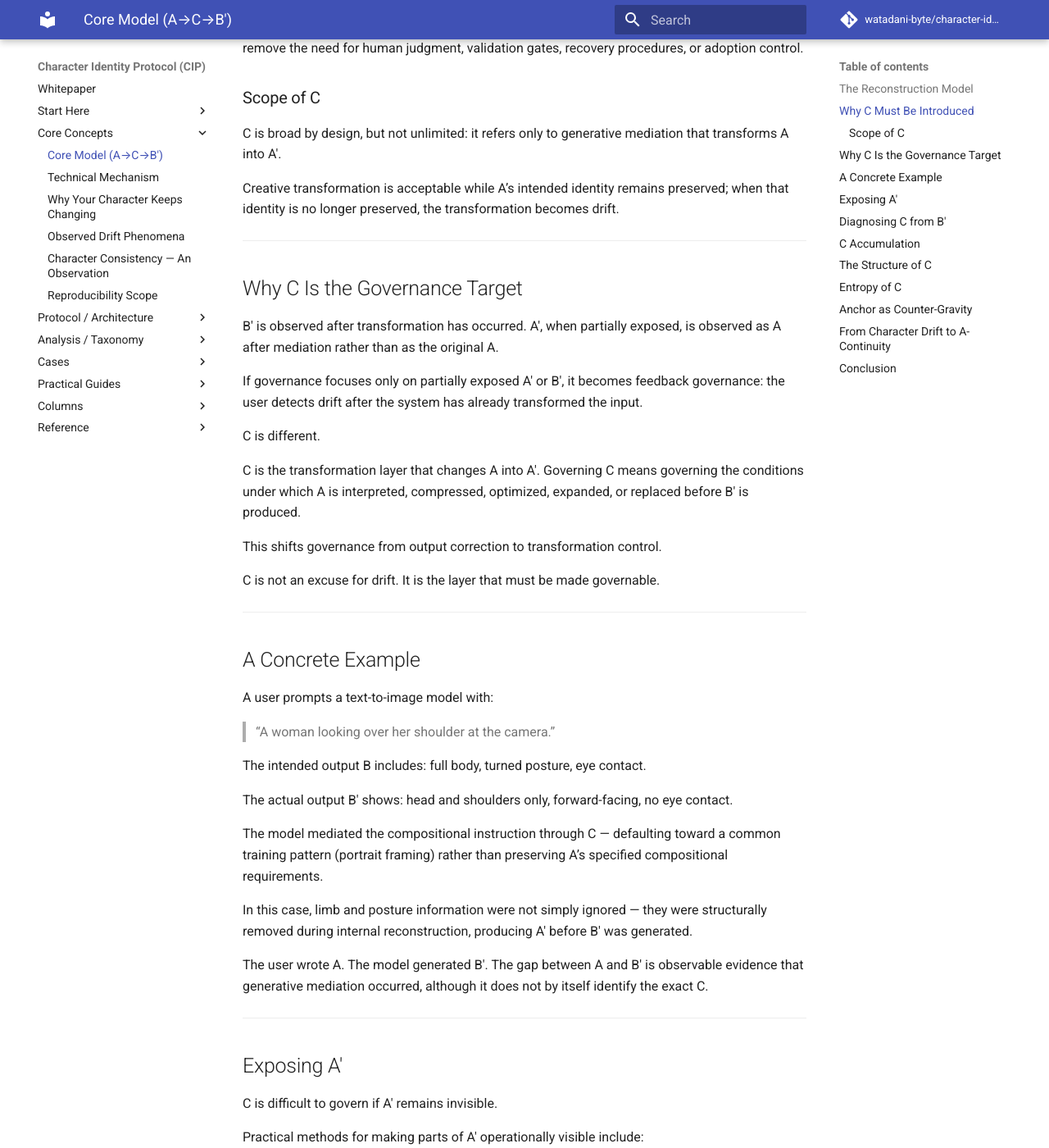
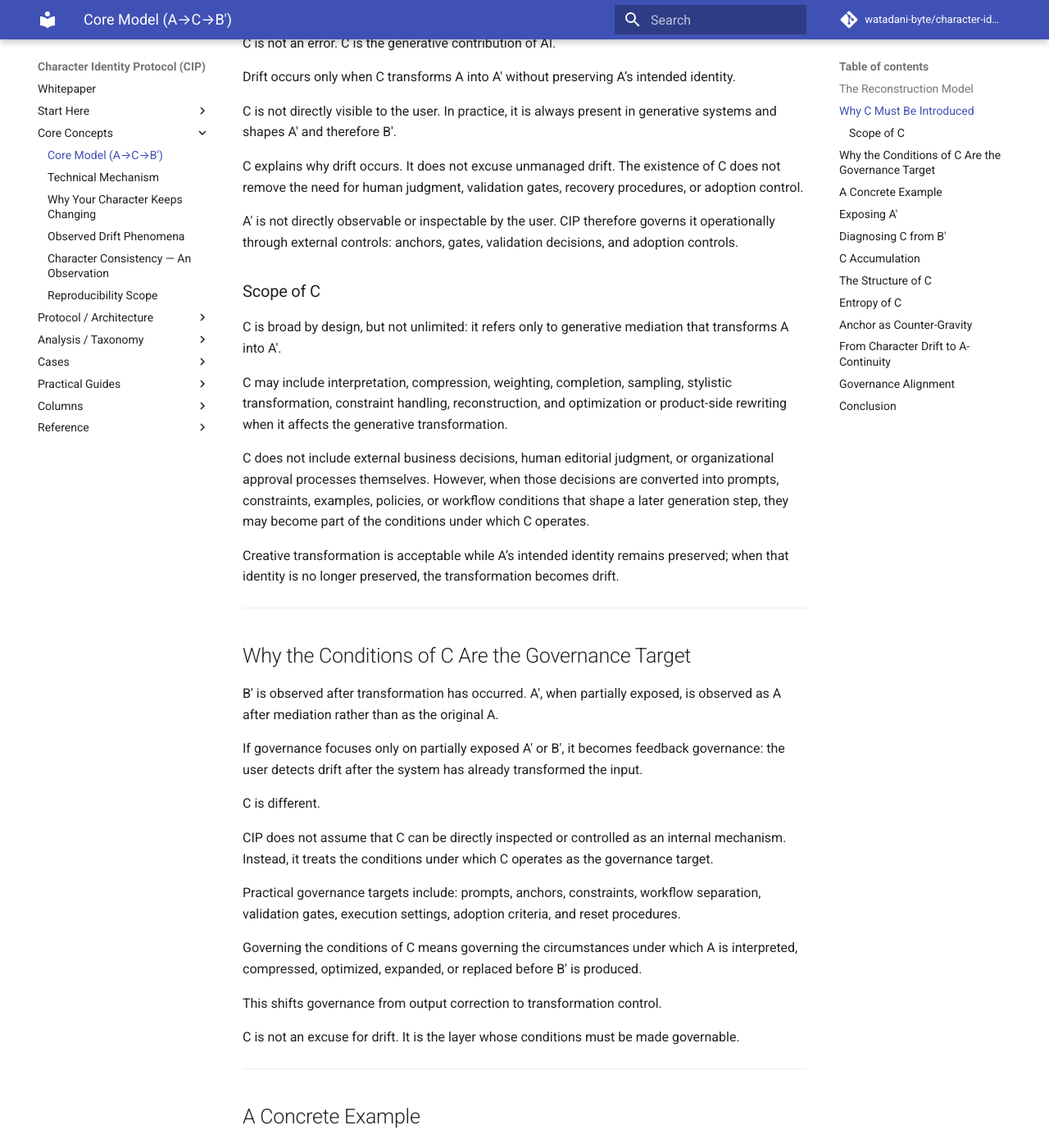
Before and after one commit to watadani-byte/character-identity-protocol, an MkDocs documentation site: the page built from docs/model_a_c_b.md, in a window 1280 px wide and 1400 px high, scrolled down 1850 px. Shown: the whole window at 82% size. Built offline with MkDocs 1.6.1 and Material for MkDocs 9.7.7, drawn with Linux system fonts in a browser that asks for light colours; comment, search, counter and statistics services are not loaded; some of the changed text lies outside the part shown.

Commit message:
model_a_c_b.md を更新

````diff
--- a/docs/model_a_c_b.md
+++ b/docs/model_a_c_b.md
@@ -1,4 +1,6 @@
 # Why Generative AI Does Not Execute Your Input
+
+In this document, CIP refers to Character Identity Protocol: an inference-time adoption-governance framework that determines whether probabilistic outputs remain valid for adoption under identity, brand-code, and rights-control constraints.
 
 Most people assume generative AI works like this:
 
@@ -20,21 +22,21 @@ A → (A + C) → A′ → B′ ≠ B
 
 Where:
 
-|Symbol|Meaning                                                                                                                                          |
-|------|-------------------------------------------------------------------------------------------------------------------------------------------------|
-|A     |User input (prompt, instruction, request)                                                                                                        |
-|C     |Generative mediation — the added layer of interpretation, optimization, constraint handling, and creative transformation between input and output|
-|A′    |Internally reconstructed state: A as transformed by C                                                                                            |
-|B     |Intended output (what the user expects)                                                                                                          |
-|B′    |Actual output (what the system produces)                                                                                                         |
+|Symbol|Meaning                                                                                                                                                      |
+|------|-------------------------------------------------------------------------------------------------------------------------------------------------------------|
+|A     |User input (prompt, instruction, request)                                                                                                                    |
+|C     |Generative mediation — the set of mediations through which A is interpreted, compressed, weighted, optimized, constrained, and creatively transformed into A′|
+|A′    |Internally reconstructed state: A as transformed by C                                                                                                        |
+|B     |Intended output (what the user expects)                                                                                                                      |
+|B′    |Actual output (what the system produces)                                                                                                                     |
 
-A′ is not fully or directly observable by the user under ordinary conditions. However, CIP can make parts of A′ operationally visible through external controls such as prompt disclosure, anchor comparison, execution traces, gates, validation decisions, and adoption controls.
+A′ is not fully or directly observable by the user under ordinary conditions. However, CIP can make parts of A′ operationally externalizable, inferable, or testable through external controls such as prompt disclosure, anchor comparison, execution traces, gates, validation decisions, and adoption controls.
 
 The system does not execute A as a fixed specification.
 
 It internally mediates A through C — adding interpretation, inference, optimization, compression, stylistic transformation, and creative contribution — producing A′, which then generates B′. B′ may deviate from B.
 
-B′ ≠ B is not necessarily a malfunction. It is often the expected behavior of a system operating under generative mediation. However, when B′ no longer preserves the intended identity of A, the deviation becomes drift and requires governance.
+B′ ≠ B does not mean that every difference is a failure. It marks the structural possibility of deviation; drift occurs only when the intended identity of A is no longer preserved. B′ ≠ B is not necessarily a malfunction — it is often the expected behavior of a system operating under generative mediation. However, when B′ no longer preserves the intended identity of A, the deviation becomes drift and requires governance.
 
 > **Note on notation:** The two notations describe the same phenomenon at different levels of abstraction: A → (A + C) → A′ → B′ explains *why* the transformation occurs and where drift enters; A → A′ → B′ describes the structural sequence of reconstruction and output.
 >
@@ -59,15 +61,21 @@ C is not directly visible to the user. In practice, it is always present in gene
 C explains why drift occurs. It does not excuse unmanaged drift.
 The existence of C does not remove the need for human judgment, validation gates, recovery procedures, or adoption control.
 
+A′ is not directly observable or inspectable by the user. CIP therefore governs it operationally through external controls: anchors, gates, validation decisions, and adoption controls.
+
 ### Scope of C
 
 C is broad by design, but not unlimited: it refers only to generative mediation that transforms A into A′.
+
+C may include interpretation, compression, weighting, completion, sampling, stylistic transformation, constraint handling, reconstruction, and optimization or product-side rewriting when it affects the generative transformation.
+
+C does not include external business decisions, human editorial judgment, or organizational approval processes themselves. However, when those decisions are converted into prompts, constraints, examples, policies, or workflow conditions that shape a later generation step, they may become part of the conditions under which C operates.
 
 Creative transformation is acceptable while A’s intended identity remains preserved; when that identity is no longer preserved, the transformation becomes drift.
 
 -----
 
-## Why C Is the Governance Target
+## Why the Conditions of C Are the Governance Target
 
 B′ is observed after transformation has occurred. A′, when partially exposed, is observed as A after mediation rather than as the original A.
 
@@ -75,11 +83,15 @@ If governance focuses only on partially exposed A′ or B′, it becomes feedbac
 
 C is different.
 
-C is the transformation layer that changes A into A′. Governing C means governing the conditions under which A is interpreted, compressed, optimized, expanded, or replaced before B′ is produced.
+CIP does not assume that C can be directly inspected or controlled as an internal mechanism. Instead, it treats the conditions under which C operates as the governance target.
+
+Practical governance targets include: prompts, anchors, constraints, workflow separation, validation gates, execution settings, adoption criteria, and reset procedures.
+
+Governing the conditions of C means governing the circumstances under which A is interpreted, compressed, optimized, expanded, or replaced before B′ is produced.
 
 This shifts governance from output correction to transformation control.
 
-C is not an excuse for drift. It is the layer that must be made governable.
+C is not an excuse for drift. It is the layer whose conditions must be made governable.
 
 -----
 
@@ -97,7 +109,7 @@ The model mediated the compositional instruction through C — defaulting toward
 
 In this case, limb and posture information were not simply ignored — they were structurally removed during internal reconstruction, producing A′ before B′ was generated.
 
-The user wrote A. The model generated B′. The gap between A and B′ is observable evidence that generative mediation occurred, although it does not by itself identify the exact C.
+The user wrote A. The model generated B′. The gap between A and B′ is observable evidence that generative mediation occurred, although it does not by itself identify the exact C. This supports a diagnosis of likely C, not a complete reconstruction of the model’s internal process.
 
 -----
 
@@ -105,7 +117,7 @@ The user wrote A. The model generated B′. The gap between A and B′ is observ
 
 C is difficult to govern if A′ remains invisible.
 
-Practical methods for making parts of A′ operationally visible include:
+Practical methods for making parts of A′ operationally externalizable or inferable include:
 
 - requiring the model to show the prompt before execution
 - separating prompt evaluation from image generation
@@ -167,18 +179,24 @@ In multi-stage AI workflows, A′ is not always produced by a single C.
 Each stage introduces its own mediation:
 
 ```
-A  → (A  + C1) → A′1
+A   → (A   + C1) → A′1
 A′1 → (A′1 + C2) → A′2
 A′2 → (A′2 + C3) → A′3
 ```
 
-The accumulated state approaches:
+More formally, this can be represented as a transformation chain:
+
+```
+A′n ≈ T_Cn(…T_C3(T_C2(T_C1(A))))
+```
+
+Or in shorthand:
 
 ```
 A′n ≈ A + C1 + C2 + C3 + … + Cn
 ```
 
-This is not simple addition. Each C acts on an already transformed version of A.
+This notation is only a shorthand for cumulative mediation. It does not mean that C1, C2, and C3 are simply added to A. Each C acts on an already reconstructed state, meaning that later transformations may amplify, erase, or normalize earlier deviations.
 
 A compressed prompt is not merely a shorter A. It is a reconstructed A′ produced by selection, omission, prioritization, and replacement. Repeated compression can accumulate C.
 
@@ -196,7 +214,7 @@ This may be implemented through visual comparison, semantic checks, identity gat
 
 C is strongly shaped by the statistical structure of the training data distribution, but it may also include system instructions, safety layers, product-side rewriting, sampling behavior, and tool constraints.
 
-High-density regions of the distribution pull outputs toward familiar patterns — a consistent bias that can be understood as **distributional gravity**.
+High-density regions of the distribution pull outputs toward familiar patterns — a consistent bias that can be understood as **distributional gravity**. This paper uses the term distributional gravity as a practical metaphor for this tendency.
 
 This means:
 
@@ -245,13 +263,30 @@ Character drift was the first observable case; A-continuity is the generalized p
 
 -----
 
+## Governance Alignment
+
+CIP does not replace existing AI governance frameworks. It provides a focused operational layer for identifying and managing transformation risk in generative AI systems.
+
+Practical governance under CIP follows four steps:
+
+- **Map**: identify where A may be transformed by C across prompts, tools, models, workflow stages, and adoption points.
+- **Measure**: detect whether B′ preserves the intended identity, role, function, or operational criteria of A.
+- **Manage**: reduce recurrence by adjusting prompts, anchors, constraints, validation gates, workflow separation, reset procedures, and adoption controls.
+- **Govern**: define who has authority to validate, reject, reset, or adopt reconstructed outputs.
+
+In relation to ISO/IEC 42001, CIP can function as an operational layer within an AI management system: it helps organizations define, evaluate, monitor, and improve the conditions under which generative transformation occurs.
+
+CIP therefore treats generative drift as a governable transformation risk, not merely as an output-quality problem.
+
+-----
+
 ## Conclusion
 
 When B′ no longer preserves the intended identity of A, the difference between B and B′ can be understood as drift — a structural deviation introduced during generative mediation.
 
 Character consistency, instruction following, and output reliability are all affected by C.
 
-CIP does not seek to eliminate C. It seeks to make C governable: to preserve AI’s creative contribution while preventing unapproved drift from A to A′.
+CIP does not seek to eliminate C. It seeks to govern the conditions under which C transforms A, so that AI’s creative contribution can be preserved without allowing unapproved drift from A to A′.
 
 CIP begins from this point: identity is not assumed to persist, and reconstructed identity states must be validated before they are adopted.
 
````
